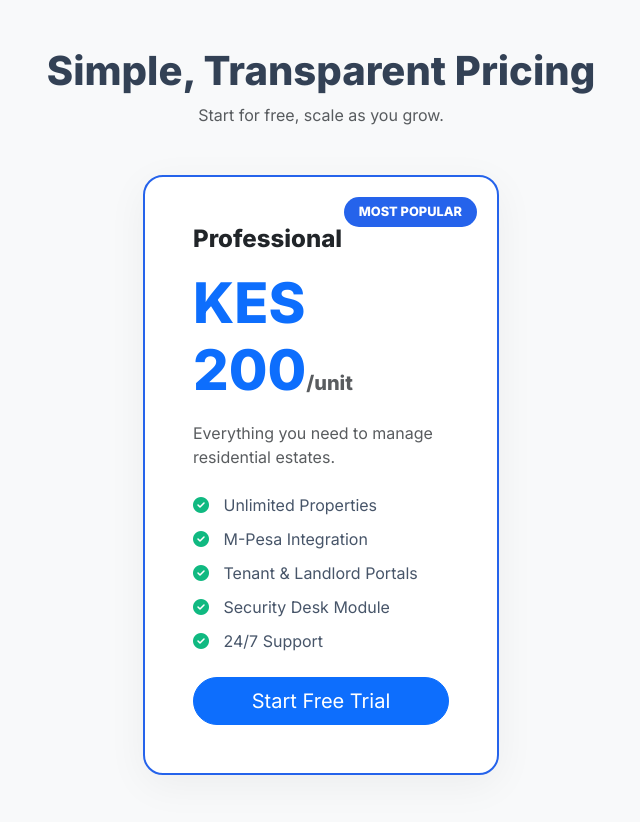
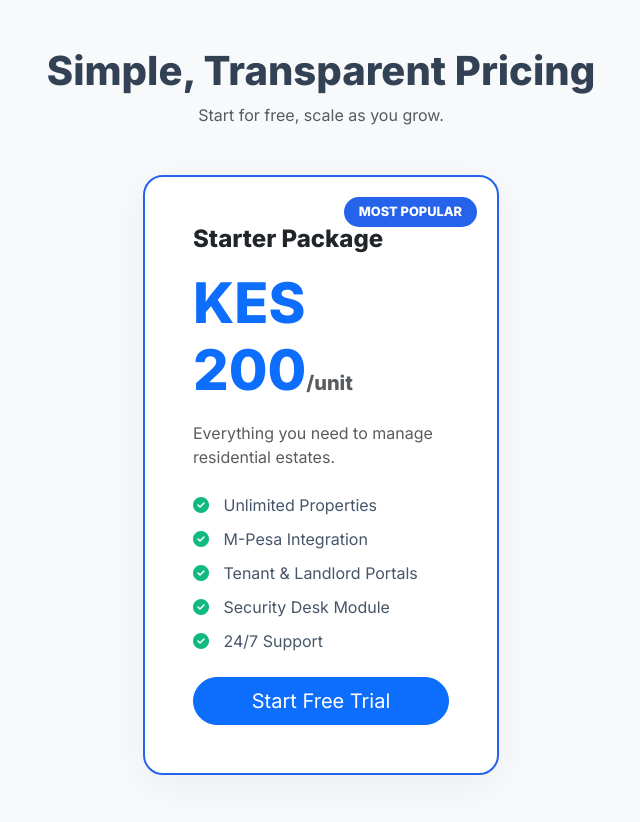
Before and after one commit to jackmarley254/Community-Connect, a Django app: page / in a window 1280 px wide. Shown: the part 2099-2921 px from the top of the page, without its empty margins (319-959 px from the left). Run offline with Django 5.2, Linux system fonts and the light colour scheme; grey boxes labelled with a size stand in for pictures from a placeholder-image service; some libraries are stand-ins or nearby versions.

Commit message:
Fix packages in splash page

```diff
--- a/property/templates/splash_page.html
+++ b/property/templates/splash_page.html
@@ -318,7 +318,7 @@
                 <div class="col-lg-4">
                     <div class="pricing-card featured">
                         <span class="pricing-badge">MOST POPULAR</span>
-                        <h4 class="fw-bold text-dark">Professional</h4>
+                        <h4 class="fw-bold text-dark">Starter Package</h4>
                         <div class="display-4 fw-bold my-3 text-primary">KES 200<span class="fs-5 text-muted">/unit</span></div>
                         <p class="text-muted mb-4">Everything you need to manage residential estates.</p>
 
```
